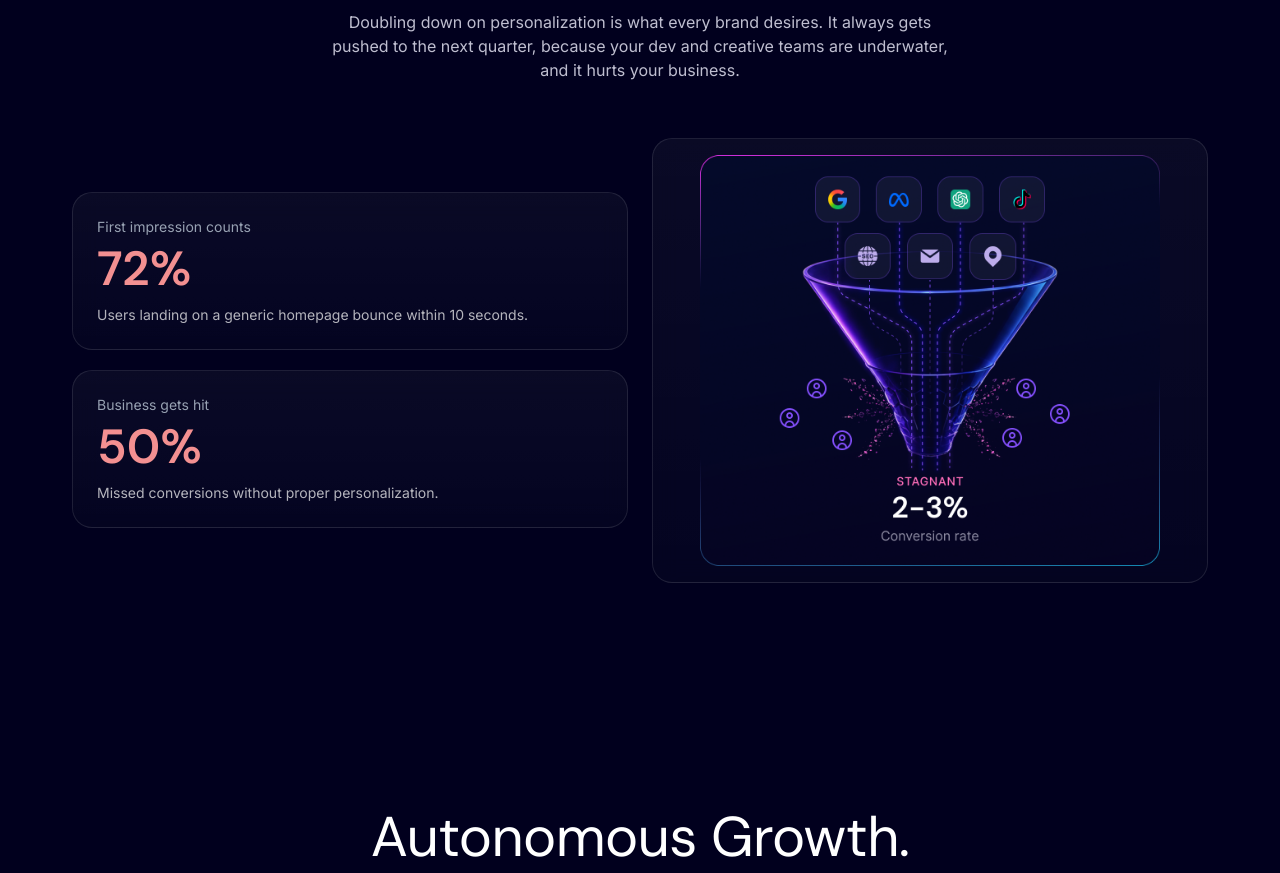
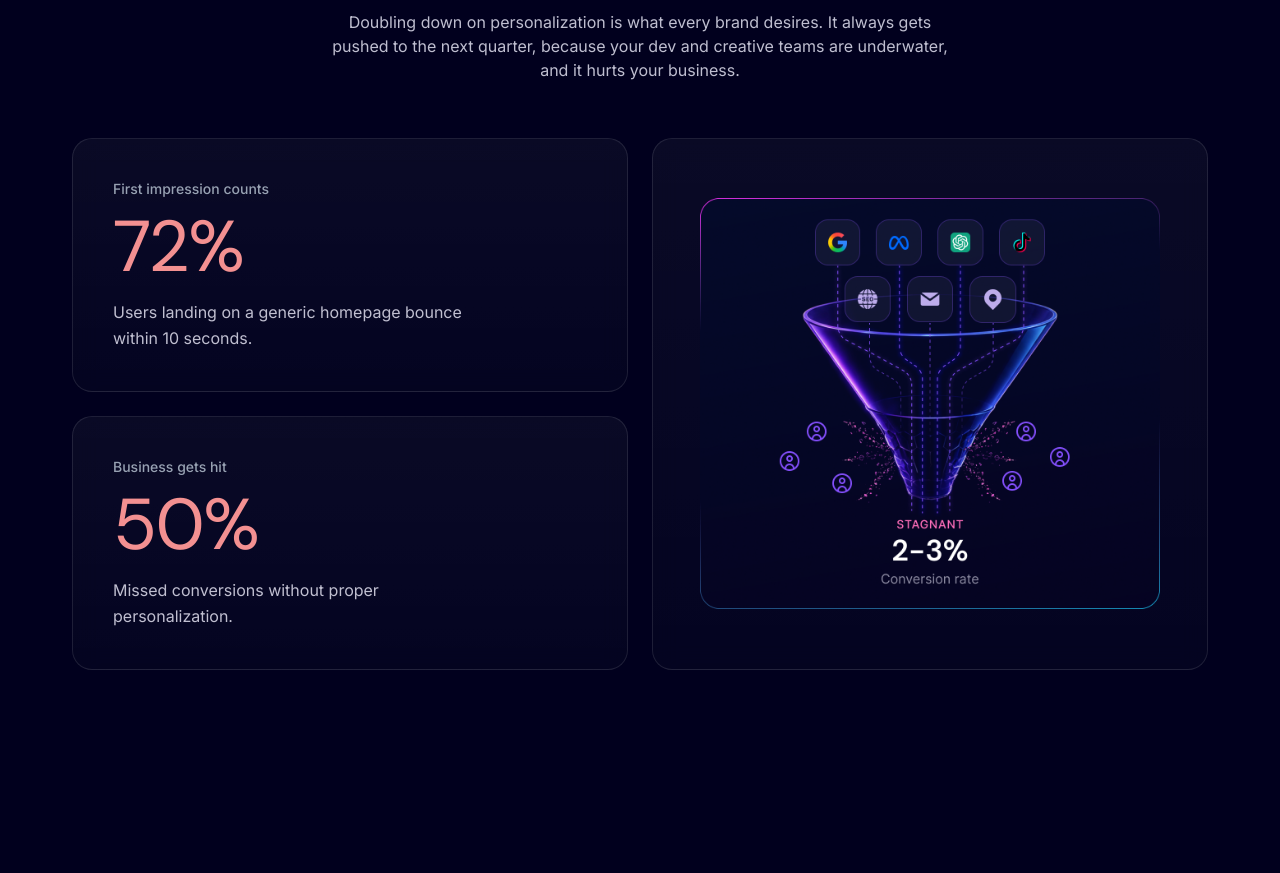
Before and after one commit to LiranFarhi/nextconversion-website, a Next.js app: page / in a window 1280 px wide. Shown: the part 2000-2873 px from the top of the page. Built offline with nearby package versions, Linux system fonts and the light colour scheme.

Commit message:
Refine ProblemSection stat cards and funnel layout to match Figma

```diff
--- a/src/components/ProblemSection.tsx
+++ b/src/components/ProblemSection.tsx
@@ -6,13 +6,11 @@ const STATS = [
   {
     eyebrow: "First impression counts",
     value: "72%",
-    color: "text-coral",
     desc: "Users landing on a generic homepage bounce within 10 seconds.",
   },
   {
     eyebrow: "Business gets hit",
     value: "50%",
-    color: "text-coral",
     desc: "Missed conversions without proper personalization.",
   },
 ];
@@ -31,18 +29,26 @@ export default function ProblemSection() {
         subtitle="Doubling down on personalization is what every brand desires. It always gets pushed to the next quarter, because your dev and creative teams are underwater, and it hurts your business."
       />
 
-      <div className="mt-14 grid items-center gap-6 md:grid-cols-2">
-        <div className="flex flex-col gap-5">
+      <div className="mt-14 grid items-stretch gap-6 md:grid-cols-2">
+        <div className="flex flex-col gap-6">
           {STATS.map((s, i) => (
-            <Reveal key={s.value} delay={i * 100} className="card p-6">
-              <p className="font-inter text-sm text-muted">{s.eyebrow}</p>
-              <p className={`mt-2 font-display text-5xl font-semibold ${s.color}`}>{s.value}</p>
-              <p className="mt-3 font-inter text-sm text-white/70">{s.desc}</p>
+            <Reveal
+              key={s.value}
+              delay={i * 120}
+              className="card flex flex-1 flex-col justify-center p-8 sm:p-10"
+            >
+              <p className="font-inter text-sm font-medium text-muted">{s.eyebrow}</p>
+              <p className="mt-3 font-display text-6xl font-normal leading-none tracking-[-0.02em] text-coral sm:text-7xl">
+                {s.value}
+              </p>
+              <p className="mt-4 max-w-[22rem] font-inter text-base leading-relaxed text-soft/80">
+                {s.desc}
+              </p>
             </Reveal>
           ))}
         </div>
 
-        <Reveal delay={120} className="card overflow-hidden p-4">
+        <Reveal delay={120} className="card flex items-center justify-center overflow-hidden p-6">
           <Image
             src="/figma/funnel.png"
             alt="A conversion funnel collapsing to a stagnant 2-3% conversion rate"
```
